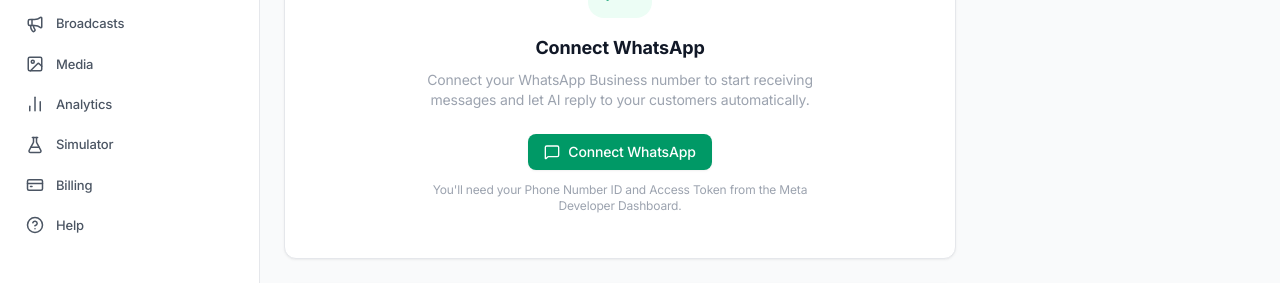
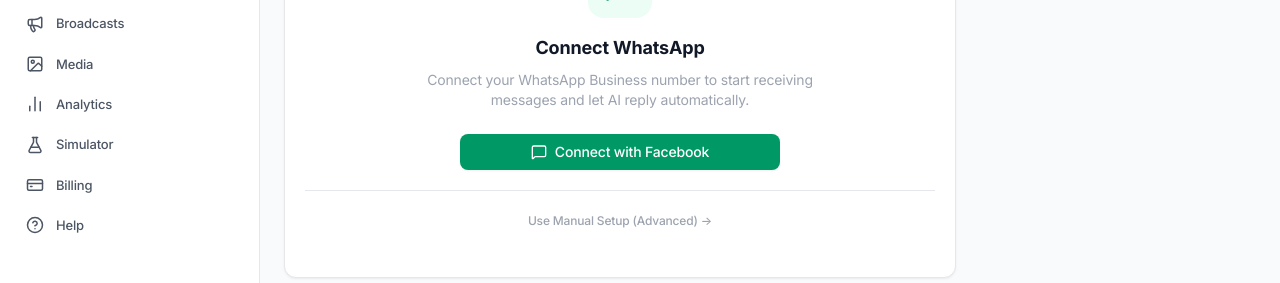
Before and after one commit to SHICUT/bizbot-saas, a Next.js app: page /settings in a window 1280 px wide. Both pictures are taken after a click on the button "WhatsApp". Shown: the part 318-601 px from the top of the page. Built offline with nearby package versions, Linux system fonts and the light colour scheme; no server answers.

Commit message:
Fix Embedded Signup: proper SDK loading, clear error states, never silently fails, console logging

```diff
--- a/src/app/(dashboard)/settings/page.tsx
+++ b/src/app/(dashboard)/settings/page.tsx
@@ -231,7 +231,7 @@
             </>
           ) : (
             <>
-              {/* Not Connected State — Simple Setup */}
+              {/* Not Connected State */}
               <Card>
                 <div className="text-center py-6">
                   <div className="w-16 h-16 rounded-2xl bg-emerald-50 flex items-center justify-center mx-auto mb-4">
@@ -239,24 +239,32 @@
                   </div>
                   <h3 className="text-lg font-bold text-text-primary mb-2">Connect WhatsApp</h3>
                   <p className="text-sm text-text-muted max-w-md mx-auto mb-6">
-                    Connect your WhatsApp Business number to start receiving messages and let AI reply to your customers automatically.
+                    Connect your WhatsApp Business number to start receiving messages and let AI reply automatically.
                   </p>
 
-                  {/* Primary: Manual Setup (always works) */}
-                  <Button onClick={() => setShowManualSetup(true)} className="mb-3">
-                    <MessageSquare className="w-4 h-4" /> Connect WhatsApp
-                  </Button>
+                  {/* Facebook Embedded Signup Button */}
+                  <FacebookConnectButton
+                    onSuccess={(data) => {
+                      setWaData({ phoneNumberId: data.phone_number_id, businessAccountId: data.waba_id || "", accessToken: "••••••••••••••••", connected: true, connectedAt: new Date().toISOString() });
+                      setSuccessMsg(`WhatsApp connected! Phone: ${data.phone_number || "Connected"}`);
+                    }}
+                    onError={(err) => setErrorMsg(err)}
+                  />
 
-                  <p className="text-xs text-text-muted max-w-sm mx-auto">
-                    You&apos;ll need your Phone Number ID and Access Token from the Meta Developer Dashboard.
-                  </p>
+                  {/* Manual Setup Link */}
+                  <div className="mt-5 pt-4 border-t border-border">
+                    <button onClick={() => setShowManualSetup(!showManualSetup)} className="text-xs text-text-muted hover:text-primary font-medium transition-colors">
+                      {showManualSetup ? "Hide manual setup" : "Use Manual Setup (Advanced) →"}
+                    </button>
+                  </div>
                 </div>
               </Card>
 
-              {/* Manual Setup Form */}
+              {/* Manual Setup Form (hidden by default) */}
               {showManualSetup && (
                 <Card>
                   <h3 className="text-sm font-semibold text-text-primary mb-4">Manual Setup (Advanced)</h3>
+                  <p className="text-xs text-text-muted mb-4">Enter credentials from your Meta Developer Dashboard.</p>
                   <form onSubmit={handleWhatsAppConnect} className="space-y-4">
                     <Input id="phoneNumberId" name="phoneNumberId" label="Phone Number ID" placeholder="From Meta Developer Dashboard" required />
                     <Input id="businessAccountId" name="businessAccountId" label="Business Account ID" placeholder="Optional" />
@@ -294,3 +302,161 @@
     </div>
   );
 }
+
+// ─── Facebook Connect Button ─────────────────────────────────────────────────
+
+function FacebookConnectButton({ onSuccess, onError }: {
+  onSuccess: (data: { phone_number_id: string; waba_id?: string; phone_number?: string }) => void;
+  onError: (error: string) => void;
+}) {
+  const [status, setStatus] = useState<"idle" | "loading_sdk" | "initializing" | "opening" | "exchanging">("idle");
+  const [fbError, setFbError] = useState<string | null>(null);
+
+  const META_APP_ID = process.env.NEXT_PUBLIC_META_APP_ID;
+
+  async function handleClick() {
+    setFbError(null);
+    console.log("[Embedded Signup] Button clicked");
+
+    // Validate App ID
+    if (!META_APP_ID) {
+      const errMsg = "Meta App ID is not configured. Set NEXT_PUBLIC_META_APP_ID in Vercel environment variables.";
+      console.error("[Embedded Signup]", errMsg);
+      setFbError(errMsg);
+      onError(errMsg);
+      return;
+    }
+
+    // Load SDK if not loaded
+    setStatus("loading_sdk");
+    console.log("[Embedded Signup] Loading SDK...");
+
+    try {
+      await loadFacebookSDK(META_APP_ID);
+    } catch (err) {
+      const errMsg = `Facebook SDK failed to load: ${err instanceof Error ? err.message : "Network error"}`;
+      console.error("[Embedded Signup]", errMsg);
+      setFbError(errMsg);
+      setStatus("idle");
+      onError(errMsg);
+      return;
+    }
+
+    // eslint-disable-next-line @typescript-eslint/no-explicit-any
+    const FB = (window as any).FB;
+    if (!FB) {
+      const errMsg = "Facebook SDK loaded but FB object not available. Please refresh.";
+      console.error("[Embedded Signup]", errMsg);
+      setFbError(errMsg);
+      setStatus("idle");
+      onError(errMsg);
+      return;
+    }
+
+    // Launch OAuth
+    setStatus("opening");
+    console.log("[Embedded Signup] Launching OAuth popup...");
+
+    FB.login((response: { authResponse?: { code?: string }; status?: string }) => {
+      console.log("[Embedded Signup] OAuth response:", response.status, response.authResponse ? "has auth" : "no auth");
+
+      if (!response.authResponse?.code) {
+        const errMsg = response.status === "unknown"
+          ? "Login cancelled. Please try again."
+          : "Facebook login failed. Check popup blocker or try again.";
+        console.error("[Embedded Signup]", errMsg);
+        setFbError(errMsg);
+        setStatus("idle");
+        return;
+      }
+
+      // Exchange code
+      setStatus("exchanging");
+      console.log("[Embedded Signup] Exchanging code...");
+
+      fetch("/api/business/whatsapp-signup", {
+        method: "POST",
+        headers: { "Content-Type": "application/json" },
+        body: JSON.stringify({ code: response.authResponse.code }),
+      })
+        .then((res) => res.json())
+        .then((data) => {
+          if (data.success) {
+            console.log("[Embedded Signup] ✓ SUCCESS:", data);
+            setStatus("idle");
+            onSuccess({ phone_number_id: data.phone_number_id, waba_id: data.waba_id, phone_number: data.phone_number });
+          } else {
+            const errMsg = data.error || "Connection failed. Please try again.";
+            console.error("[Embedded Signup] Backend error:", errMsg);
+            setFbError(errMsg);
+            setStatus("idle");
+            onError(errMsg);
+          }
+        })
+        .catch((err) => {
+          const errMsg = "Network error during connection. Please try again.";
+          console.error("[Embedded Signup] Fetch error:", err);
+          setFbError(errMsg);
+          setStatus("idle");
+          onError(errMsg);
+        });
+    }, {
+      config_id: process.env.NEXT_PUBLIC_META_CONFIG_ID || undefined,
+      response_type: "code",
+      override_default_response_type: true,
+      extras: { setup: {}, featureType: "", sessionInfoVersion: 2 },
+    });
+  }
+
+  return (
+    <div>
+      <Button onClick={handleClick} disabled={status !== "idle"} className="w-full max-w-xs">
+        {status === "idle" && <><MessageSquare className="w-4 h-4" /> Connect with Facebook</>}
+        {status === "loading_sdk" && <><Loader2 className="w-4 h-4 animate-spin" /> Loading Facebook SDK...</>}
+        {status === "initializing" && <><Loader2 className="w-4 h-4 animate-spin" /> Initializing...</>}
+        {status === "opening" && <><Loader2 className="w-4 h-4 animate-spin" /> Opening Facebook...</>}
+        {status === "exchanging" && <><Loader2 className="w-4 h-4 animate-spin" /> Connecting account...</>}
+      </Button>
+
+      {fbError && (
+        <div className="mt-3 p-3 rounded-lg bg-red-50 border border-red-100 text-left max-w-xs mx-auto">
+          <p className="text-xs text-red-700">{fbError}</p>
+        </div>
+      )}
+    </div>
+  );
+}
+
+function loadFacebookSDK(appId: string): Promise<void> {
+  return new Promise((resolve, reject) => {
+    // Already loaded
+    // eslint-disable-next-line @typescript-eslint/no-explicit-any
+    if ((window as any).FB) { resolve(); return; }
+
+    // Already loading
+    if (document.getElementById("facebook-jssdk")) {
+      // Wait for it to finish
+      const check = setInterval(() => {
+        // eslint-disable-next-line @typescript-eslint/no-explicit-any
+        if ((window as any).FB) { clearInterval(check); resolve(); }
+      }, 100);
+      setTimeout(() => { clearInterval(check); reject(new Error("SDK load timeout")); }, 10000);
+      return;
+    }
+
+    // eslint-disable-next-line @typescript-eslint/no-explicit-any
+    (window as any).fbAsyncInit = function() {
+      // eslint-disable-next-line @typescript-eslint/no-explicit-any
+      (window as any).FB.init({ appId, cookie: true, xfbml: true, version: "v23.0" });
+      console.log("[Embedded Signup] SDK Initialized ✓");
+      resolve();
+    };
+
+    const script = document.createElement("script");
+    script.id = "facebook-jssdk";
+    script.src = "https://connect.facebook.net/en_US/sdk.js";
+    script.async = true;
+    script.onerror = () => reject(new Error("Failed to load Facebook SDK script"));
+    document.head.appendChild(script);
+  });
+}
```
